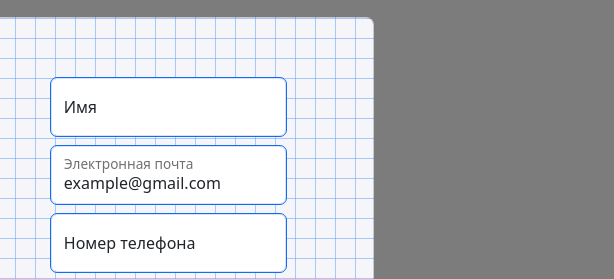
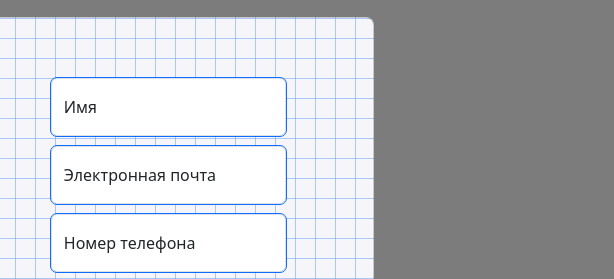
Before and after one commit to AnastasiaMir/hexlet-banner, a website built with webpack: page index.html in a window 1280 px wide. Both pictures are taken after a click on the button "А что подарите?". Shown: the part 113-392 px from the top of the page, 666-1280 px from the left. Built offline with nearby package versions, Linux system fonts and the light colour scheme.

Commit message:
delete value in input email

```diff
--- a/index.html
+++ b/index.html
@@ -48,7 +48,7 @@
                       <label for="input-name">Имя</label>
                     </div>
                     <div class="form-floating">
-                      <input type="email" class="form-control" id="floatingInput" placeholder="Электронная почта" value="example@gmail.com">
+                      <input type="email" class="form-control" id="floatingInput" placeholder="Электронная почта">
                       <label for="input-email">Электронная почта</label>
                     </div>
                     <div class="form-floating">
```
